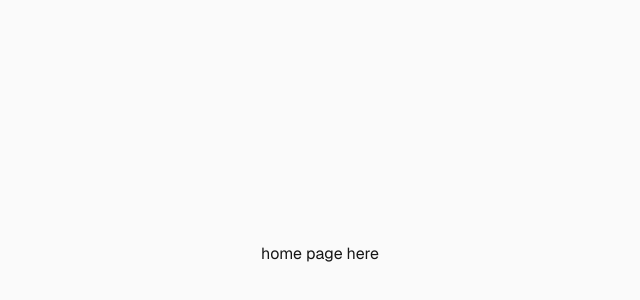
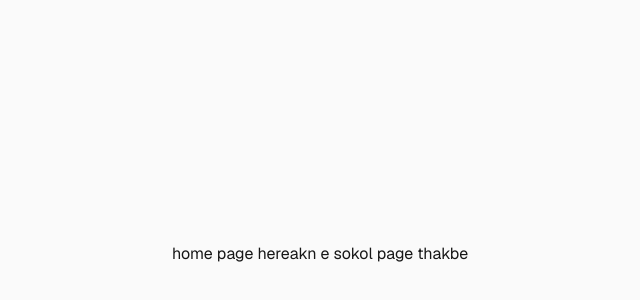
Before and after one commit to subnexofficial-wq/subnex-it-web, a Next.js app: page / in a window 1280 px wide. Shown: the part 146-446 px from the top of the page, without its empty margins (320-960 px from the left). Built offline with nearby package versions, Linux system fonts and the light colour scheme.

Commit message:
add some

```diff
--- a/src/app/page.js
+++ b/src/app/page.js
@@ -4,6 +4,7 @@ export default function Home() {
   return (
     <div className="flex min-h-screen items-center justify-center bg-zinc-50 font-sans dark:bg-black">
        <h1>home page here </h1>
+       <h1> akn e sokol page thakbe </h1>
     </div>
   );
 }
```
